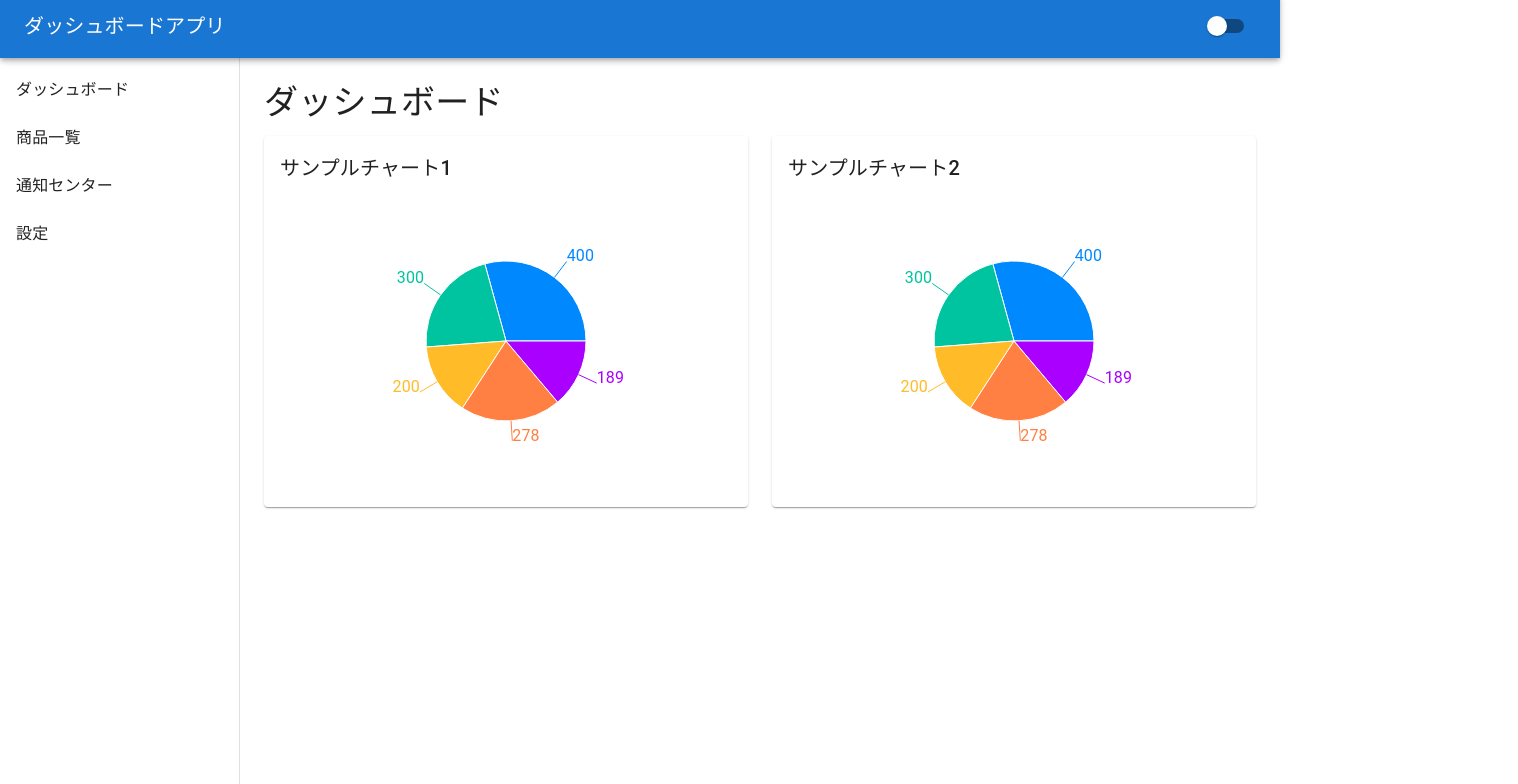
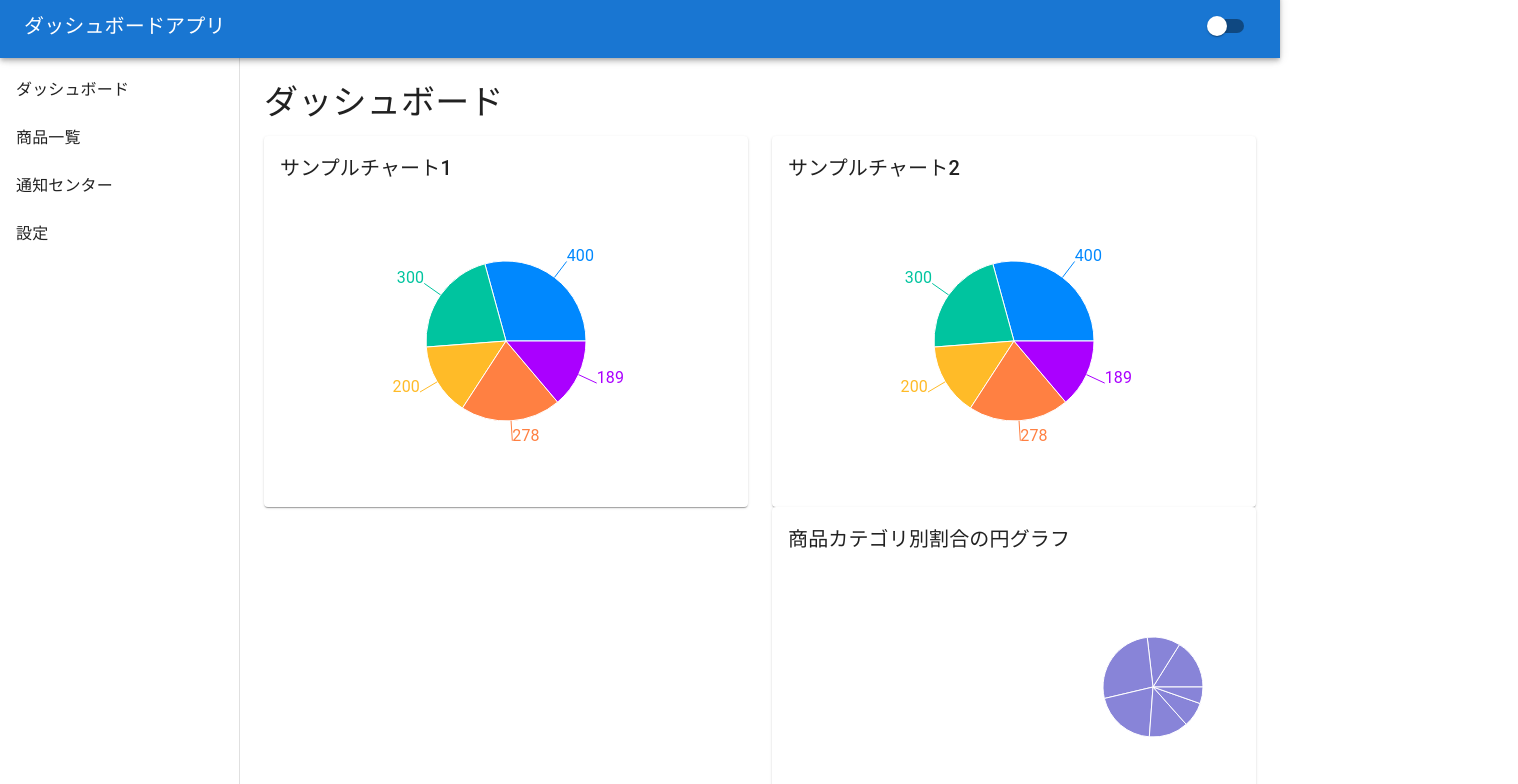
Before and after one commit to FOXHOUND-Ogasawara/dashboard-app, a React (Vite) app: page / in a window 1280 px wide. Shown: the part 6-790 px from the top of the page, 1518 px wide, since content can reach past the window. Built offline with nearby package versions, Linux system fonts and the light colour scheme.

Commit message:
タスク2　③コンポーネント作成
③コンポーネント作成まで終了

```diff
--- /dev/null
+++ b/src/components/CategoryPieChart.tsx
@@ -0,0 +1,12 @@
+import React from "react";
+import { PieChart, Pie, Tooltip, Cell } from "recharts";
+import { categoryData } from "../data/productsData";
+
+const CategoryPieChart:React.FC=()=>{
+    return(
+        <PieChart width={730} height={250}>
+  <Pie data={categoryData} dataKey="value" nameKey="category" cx="50%" cy="50%" outerRadius={50} fill="#8884d8" />
+</PieChart>
+    )
+}
+export default CategoryPieChart;
--- a/src/pages/Dashboard.tsx
+++ b/src/pages/Dashboard.tsx
@@ -2,6 +2,7 @@ import { Paper, Typography } from "@mui/material";
 import Grid from "@mui/material/GridLegacy";
 import React from "react";
 import PlaceholderChart from "../components/PlaceholderChart";
+import CategoryPieChart from "../components/CategoryPieChart";
 
 const Dashboard: React.FC = () => {
   return (
@@ -27,6 +28,12 @@ const Dashboard: React.FC = () => {
             </Typography>
             <PlaceholderChart />
           </Paper>
+          <Paper sx={{ p: 2 }}>
+            <Typography variant="h6" gutterBottom>
+              商品カテゴリ別割合の円グラフ
+            </Typography>
+            <CategoryPieChart />
+          </Paper>
         </Grid>
       </Grid>
     </div>
```
